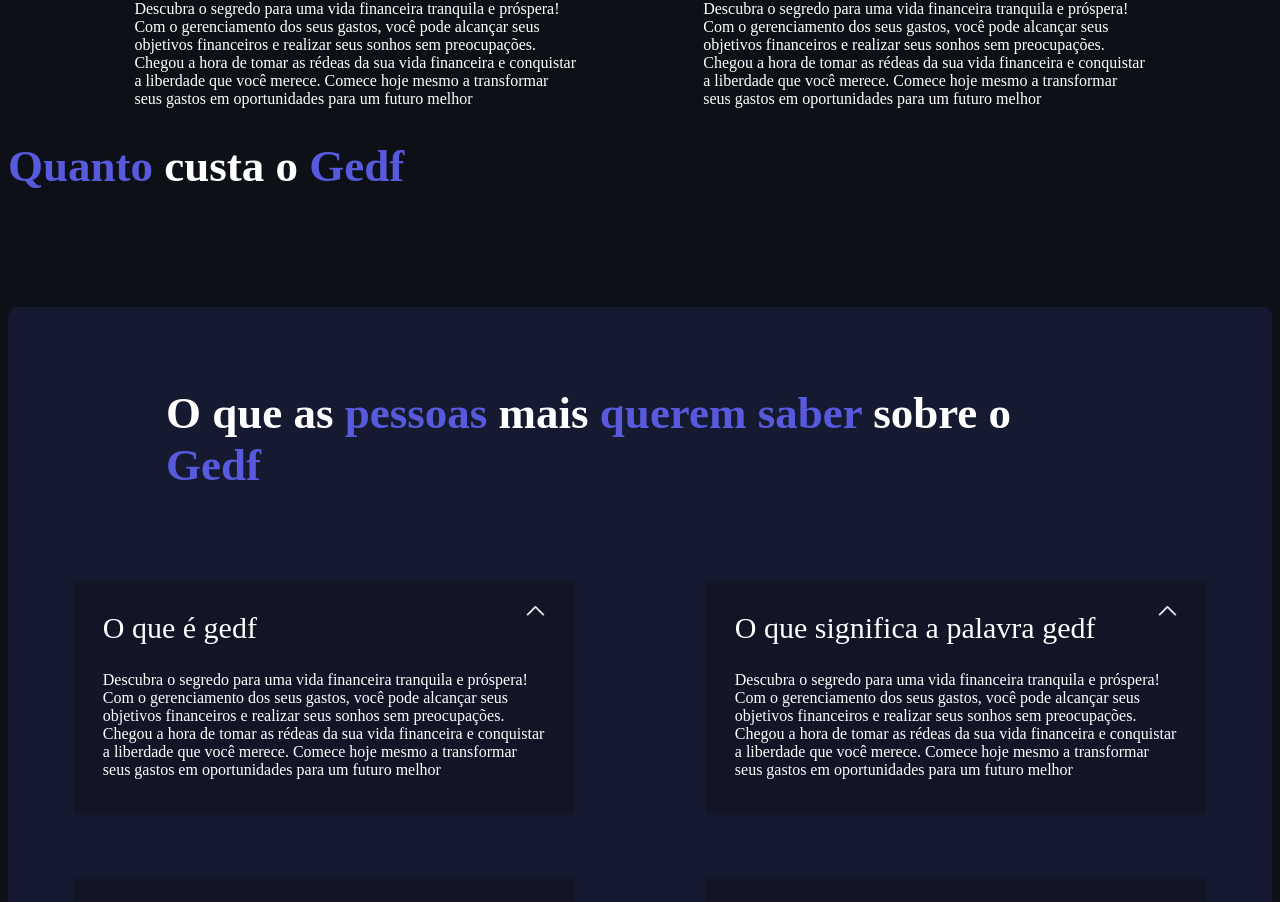
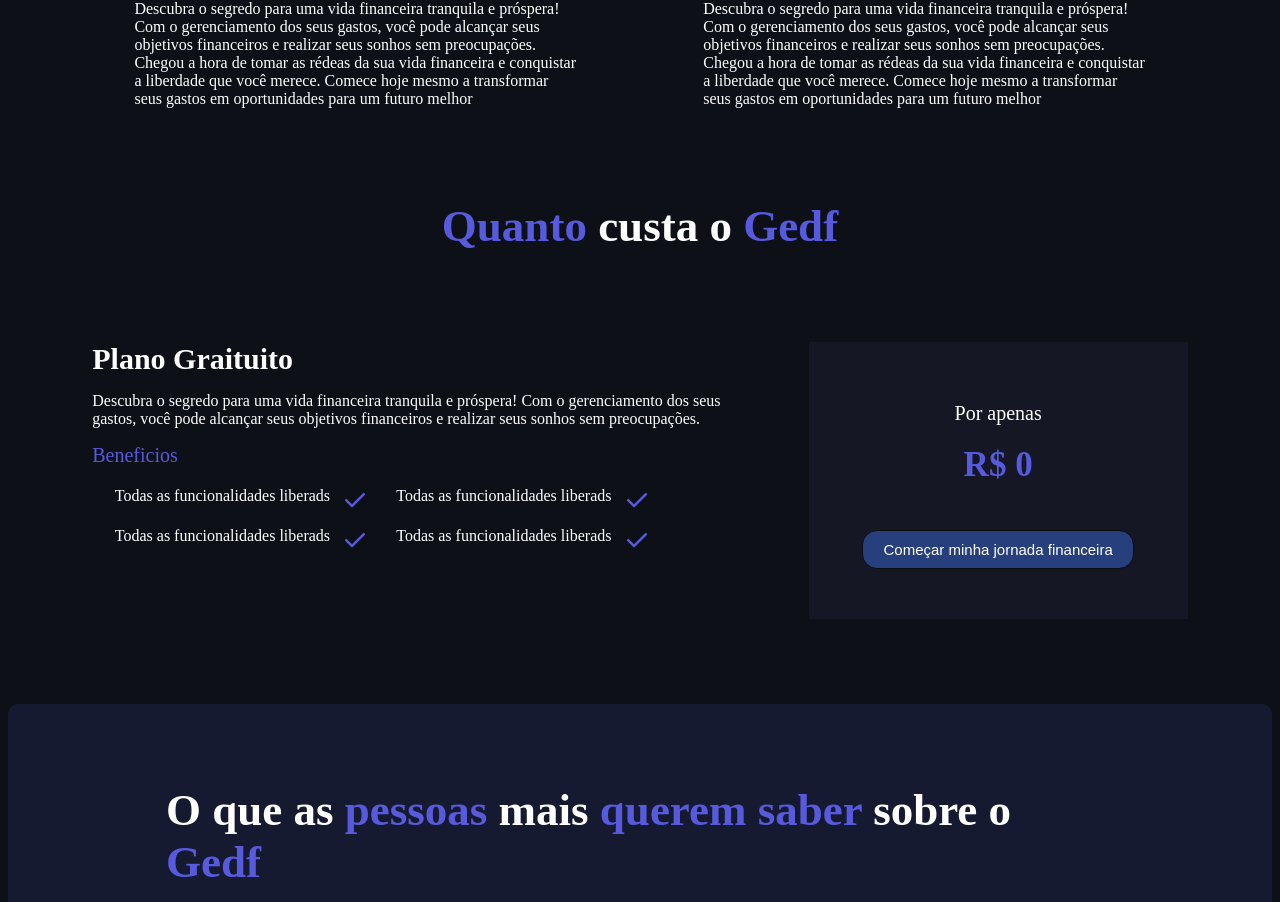
Before and after one commit to Jose-leandro/Gerenciador-Financeiro-Gedf, a Next.js app: page / in a window 1280 px wide. Shown: the part 1300-2202 px from the top of the page. Built offline with nearby package versions, Linux system fonts and the light colour scheme.

Commit message:
feat: Primeira epata da seção de preços foi concluída
Conteúdo:
- Preços para todos os produtos e serviços foram adicionados.

Estilos:
- Estilos visuais aplicados à seção de preços.

```diff
--- a/pages/index.js
+++ b/pages/index.js
@@ -71,6 +71,44 @@
 
         <section className={stylesIndex.precos}>
           <h4 className={stylesIndex.precos__h4}><span className={stylesIndex.h4__span}>Quanto</span> custa o <span className={stylesIndex.h4__span}>Gedf</span> </h4>
+
+          <div className={stylesIndex.precos__div}>
+            <div className={stylesIndex.precos__informacoes}>
+              <h4 className={stylesIndex.informacoes__h4}>Plano Graituito</h4>
+              <p className={stylesIndex.informacoes__p}>Descubra o segredo para uma vida financeira tranquila e próspera! Com o gerenciamento dos seus gastos,
+                você pode alcançar seus objetivos financeiros e realizar seus sonhos sem preocupações.</p>
+
+              <h4 className={stylesIndex.informacoes__titulo}>Beneficios</h4>
+              <div className={stylesIndex.informacoes__contener}>
+                <div className={stylesIndex.contener__funcionalidades}>
+                  <h4>Todas as funcionalidades liberads</h4>
+                  <img src='/img/icons8-selecionado-24.png' alt='Icone de seleção'></img>
+                </div>
+
+                <div className={stylesIndex.contener__funcionalidades}>
+                  <h4>Todas as funcionalidades liberads</h4>
+                  <img src='/img/icons8-selecionado-24.png' alt='Icone de seleção'></img>
+                </div>
+
+                <div className={stylesIndex.contener__funcionalidades}>
+                  <h4>Todas as funcionalidades liberads</h4>
+                  <img src='/img/icons8-selecionado-24.png' alt='Icone de seleção'></img>
+                </div>
+
+                <div className={stylesIndex.contener__funcionalidades}>
+                  <h4>Todas as funcionalidades liberads</h4>
+                  <img src='/img/icons8-selecionado-24.png' alt='Icone de seleção'></img>
+                </div>
+              </div>
+            </div>
+
+            <div className={stylesIndex.informacoes__preco}>
+              <p className={stylesIndex.preco__p}>Por apenas</p>
+              <h4 className={stylesIndex.preco__valor}>R$ 0</h4>
+
+              <button className={stylesIndex.preco__button}>Começar minha jornada financeira</button>
+            </div>
+          </div>
         </section>
 
         <div className={stylesIndex.perguntas}>
--- a/src/Sass/index.module.sass
+++ b/src/Sass/index.module.sass
@@ -67,10 +67,70 @@
 
 .precos
     width: 100%
+    padding: 60px 0px
+    display: flex
+    flex-direction: column
+    align-items: center
 
 .precos__h4
     @extend .funcionaliddaes__h2
-    width: 70%
+    width: auto
+
+.precos__div
+    display: flex
+    justify-content: space-evenly
+
+.precos__informacoes
+    width: 50%
+
+.informacoes__h4
+    font-weight: 500
+    font-size: 30px
+    font-weight: bold
+
+.informacoes__p
+    font-size: 16px
+
+.informacoes__titulo
+    color: #585add
+    font-weight: 400
+    font-size: 20px
+    margin-bottom: 1em
+
+.informacoes__contener
+    @extend .funcionalidades__contener
+    justify-content: flex-start
+
+.contener__funcionalidades
+    display: flex
+    width: 42%
+    justify-content: space-around
+    margin-left: 1em
+    margin-bottom: 1em
+
+.informacoes__preco
+    background-color: #20203575
+    width: 30%
+    padding: 40px 0px
+    display: flex
+    flex-direction: column
+    align-items: center
+
+.preco__p
+    font-weight: 400
+    font-size: 20px
+    margin-bottom: 1em
+
+.preco__valor
+    font-weight: 600
+    font-size: 35px
+    margin-bottom: 1em
+    color: #585add
+
+.preco__button
+    @extend .main__button
+    border: #0c0c0c 1px solid
+
 
 .perguntas
     margin-top: 1.6em
```
Also changed, not shown: public/img/icons8-selecionado-24.png (added).
